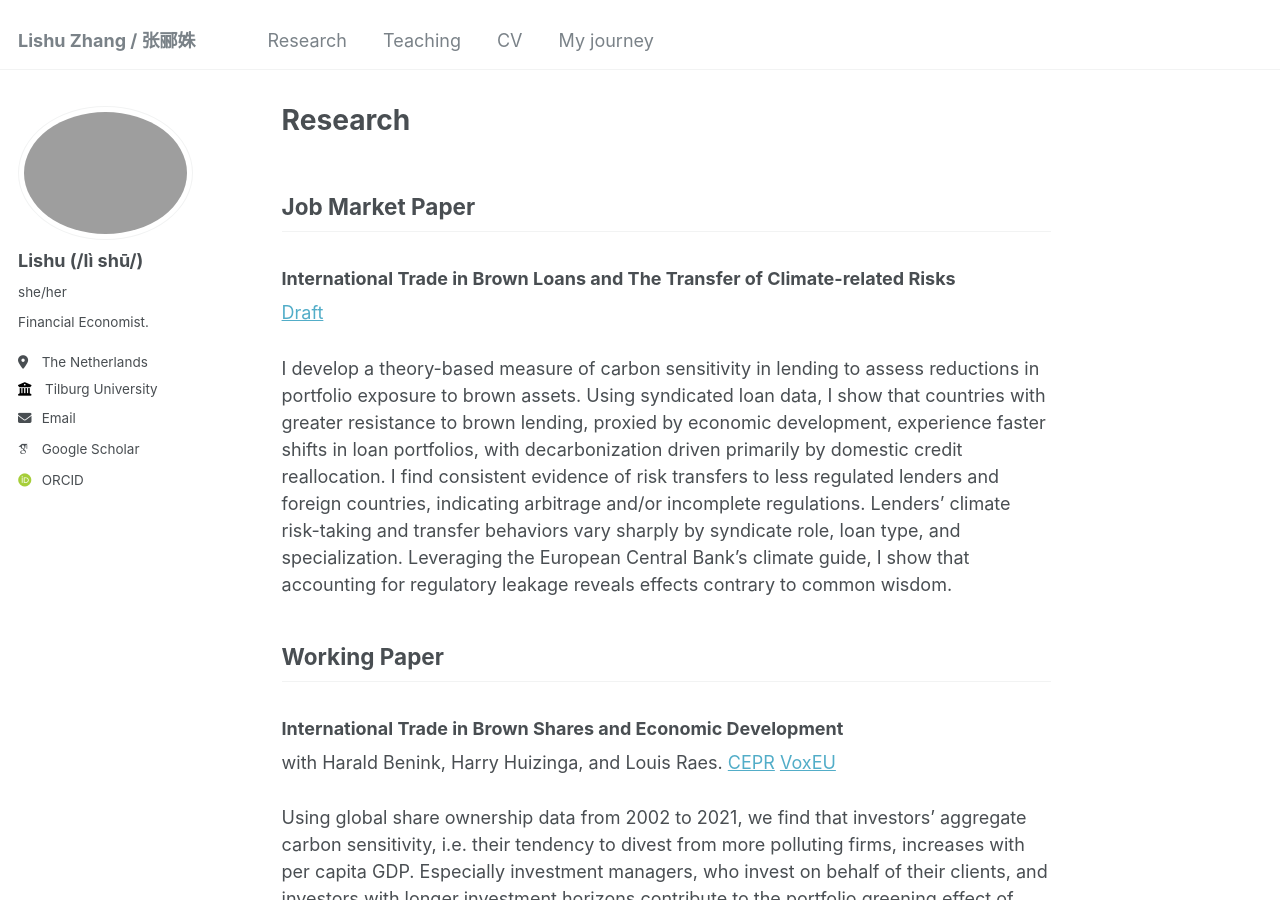
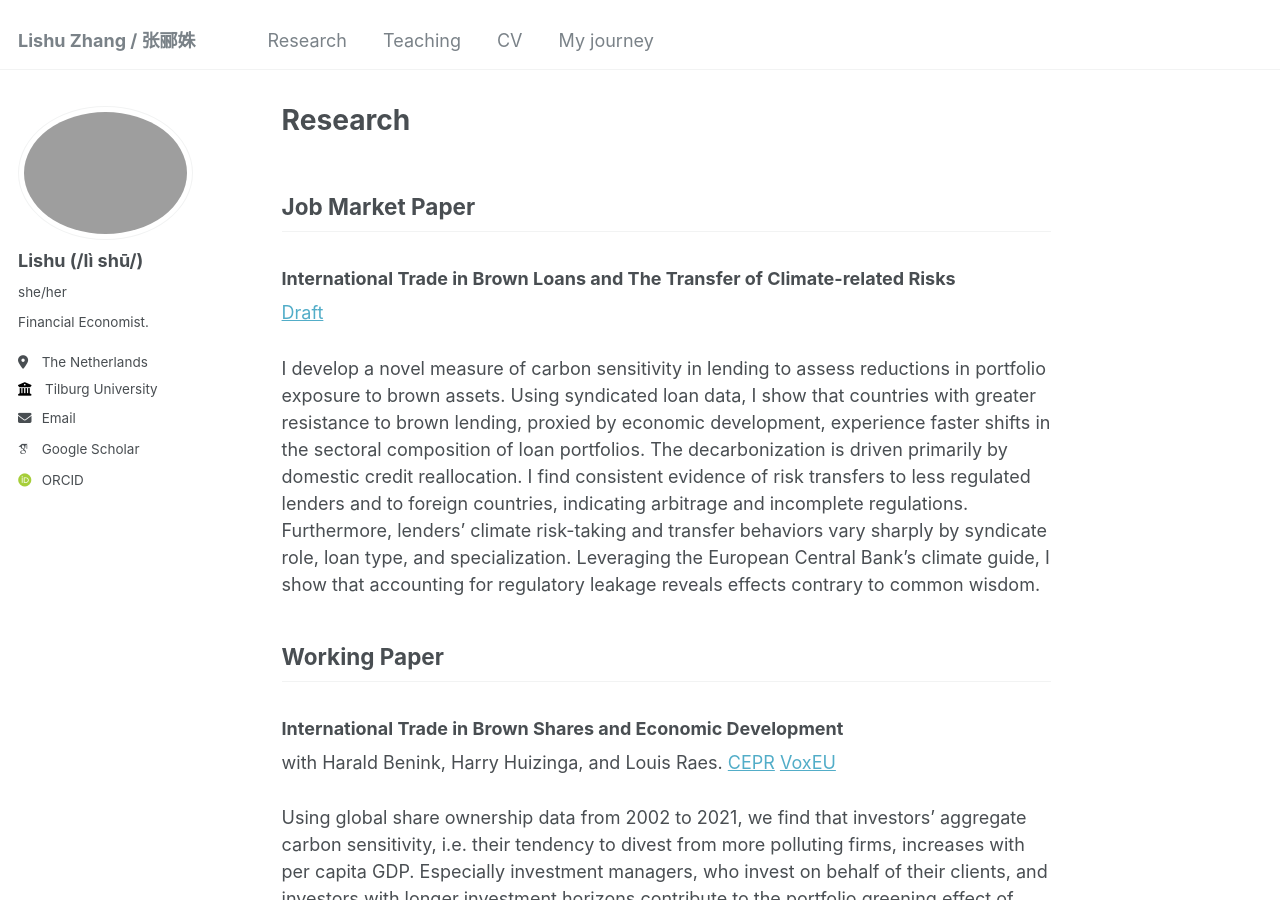
Before and after one commit to LishuZ/LishuZ.github.io, a Jekyll site: the page built from _pages/research.md, in a window 1280 px wide and 900 px high. Built offline with Jekyll 4.4.1, drawn with Linux system fonts in a browser that asks for light colours; some web fonts are replaced.

Commit message:
Update research.md

```diff
--- a/_pages/research.md
+++ b/_pages/research.md
@@ -10,7 +10,7 @@ redirect_from:
 ### International Trade in Brown Loans and The Transfer of Climate-related Risks
 [Draft](https://www.dropbox.com/scl/fi/ifezksxbplekyyvs348hi/JMP_latest.pdf?rlkey=w6omwpeo3l2hmjrf768b4tblc&dl=0)
 
-I develop a theory-based measure of carbon sensitivity in lending to assess reductions in portfolio exposure to brown assets. Using syndicated loan data, I show that countries with greater resistance to brown lending, proxied by economic development, experience faster shifts in loan portfolios, with decarbonization driven primarily by domestic credit reallocation. I find consistent evidence of risk transfers to less regulated lenders and foreign countries, indicating arbitrage and/or incomplete regulations. Lenders’ climate risk-taking and transfer behaviors vary sharply by syndicate role, loan type, and specialization. Leveraging the European Central Bank’s climate guide, I show that accounting for regulatory leakage reveals effects contrary to common wisdom.
+I develop a novel measure of carbon sensitivity in lending to assess reductions in portfolio exposure to brown assets. Using syndicated loan data, I show that countries with greater resistance to brown lending, proxied by economic development, experience faster shifts in the sectoral composition of loan portfolios. The decarbonization is driven primarily by domestic credit reallocation. I find consistent evidence of risk transfers to less regulated lenders and to foreign countries, indicating arbitrage and incomplete regulations. Furthermore, lenders’ climate risk-taking and transfer behaviors vary sharply by syndicate role, loan type, and specialization. Leveraging the European Central Bank’s climate guide, I show that accounting for regulatory leakage reveals effects contrary to common wisdom.
 <br/>
 
 
```
